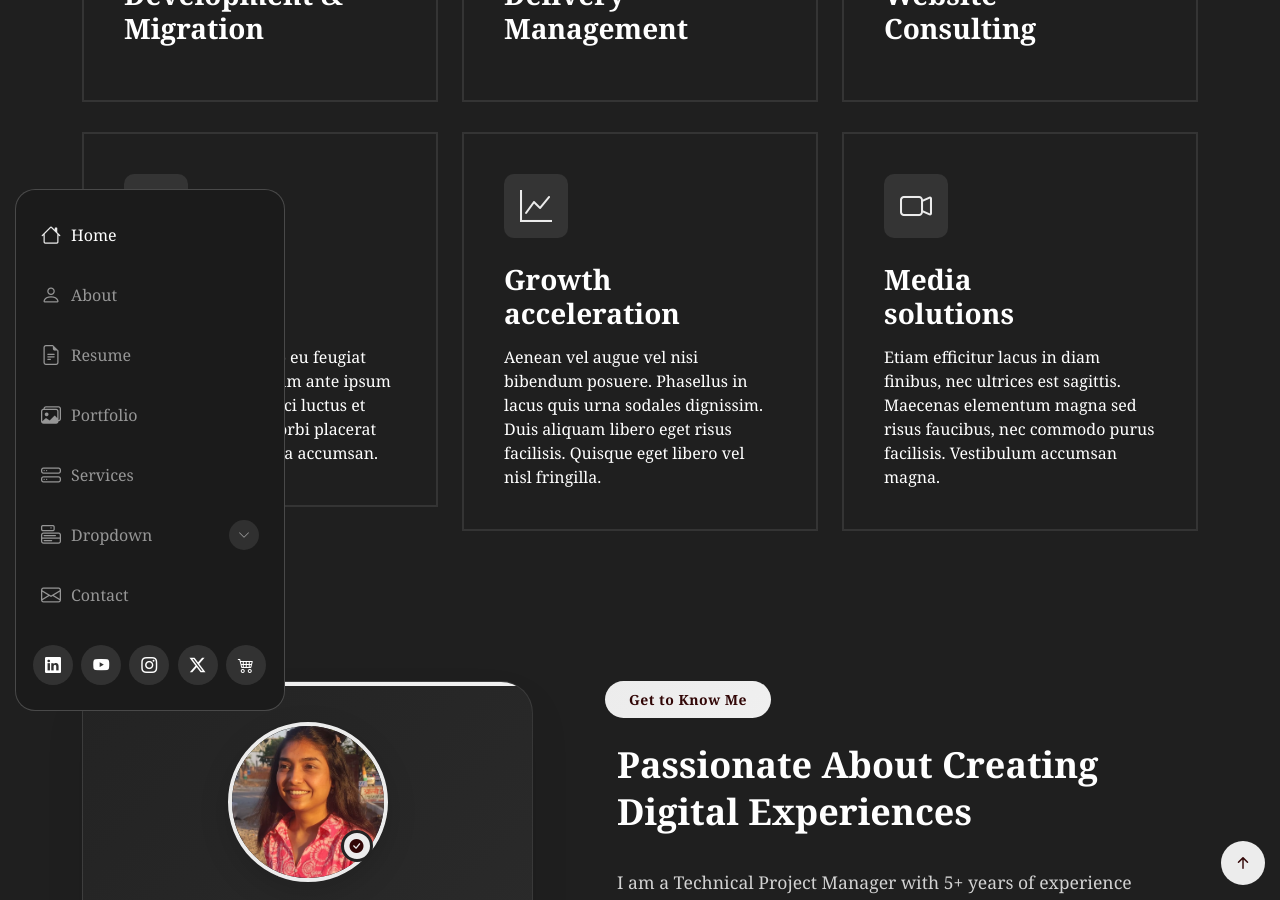
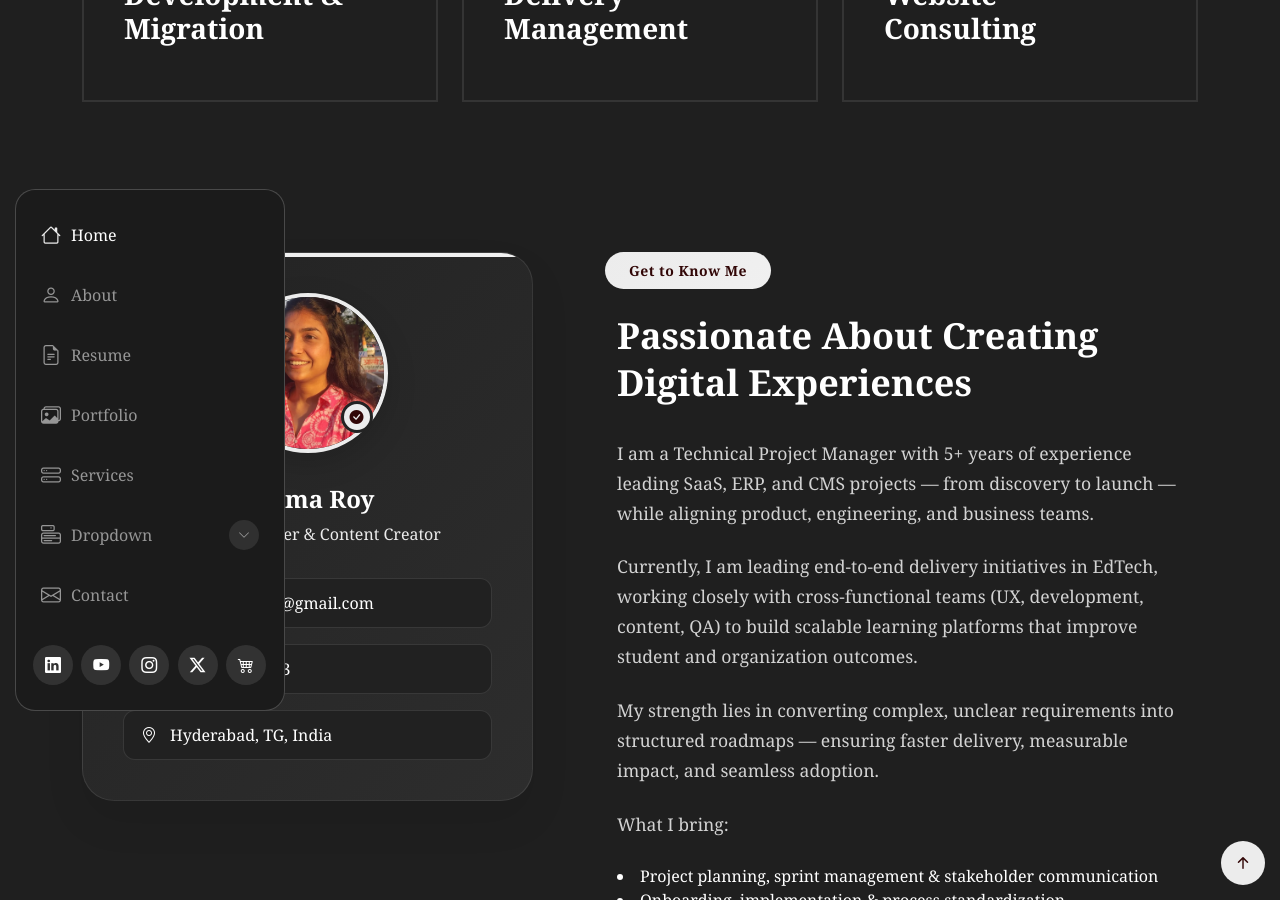
Before and after one commit to iamreemaroy/Reema-Roy, a Jekyll site: the page index.html, which Jekyll copies as it is, in a window 1280 px wide and 900 px high, scrolled down 1164 px. Built offline with Jekyll 4.4.1, drawn with Linux system fonts in a browser that asks for light colours.

Commit message:
Update index.html

```diff
--- a/index.html
+++ b/index.html
@@ -176,62 +176,7 @@
               </h3>
             </div>
           </div>
-          <div class="col-lg-4 col-md-6" data-aos="fade-up" data-aos-delay="100">
-            <div class="service-card position-relative z-1">
-              <div class="service-icon">
-                <i class="bi bi-code-slash"></i>
-              </div>
-              <a href="service-details.html" class="card-action d-flex align-items-center justify-content-center rounded-circle">
-                <i class="bi bi-arrow-up-right"></i>
-              </a>
-              <h3>
-                <a href="service-details.html">
-                  Digital <span>platforms</span>
-                </a>
-              </h3>
-              <p>
-                Cras fermentum odio eu feugiat malesuada. Vestibulum ante ipsum primis in faucibus orci luctus et accumsan cursus. Morbi placerat nulla vel nunc viverra accumsan.
-              </p>
-            </div>
-          </div>
-          <div class="col-lg-4 col-md-6" data-aos="fade-up" data-aos-delay="200">
-            <div class="service-card position-relative z-1">
-              <div class="service-icon">
-                <i class="bi bi-graph-up"></i>
-              </div>
-              <a href="service-details.html" class="card-action d-flex align-items-center justify-content-center rounded-circle">
-                <i class="bi bi-arrow-up-right"></i>
-              </a>
-              <h3>
-                <a href="service-details.html">
-                  Growth <span>acceleration</span>
-                </a>
-              </h3>
-              <p>
-                Aenean vel augue vel nisi bibendum posuere. Phasellus in lacus quis urna sodales dignissim. Duis aliquam libero eget risus facilisis. Quisque eget libero vel nisl fringilla.
-              </p>
-            </div>
-          </div>
-          <div class="col-lg-4 col-md-6" data-aos="fade-up" data-aos-delay="300">
-            <div class="service-card position-relative z-1">
-              <div class="service-icon">
-                <i class="bi bi-camera-video"></i>
-              </div>
-              <a href="service-details.html" class="card-action d-flex align-items-center justify-content-center rounded-circle">
-                <i class="bi bi-arrow-up-right"></i>
-              </a>
-              <h3>
-                <a href="service-details.html">
-                  Media <span>solutions</span>
-                </a>
-              </h3>
-              <p>
-                Etiam efficitur lacus in diam finibus, nec ultrices est sagittis. Maecenas elementum magna sed risus faucibus, nec commodo purus facilisis. Vestibulum accumsan magna.
-              </p>
-            </div>
-          </div>
         </div>
-
       </div>
 
     </section><!-- /What I Do Section -->
```
